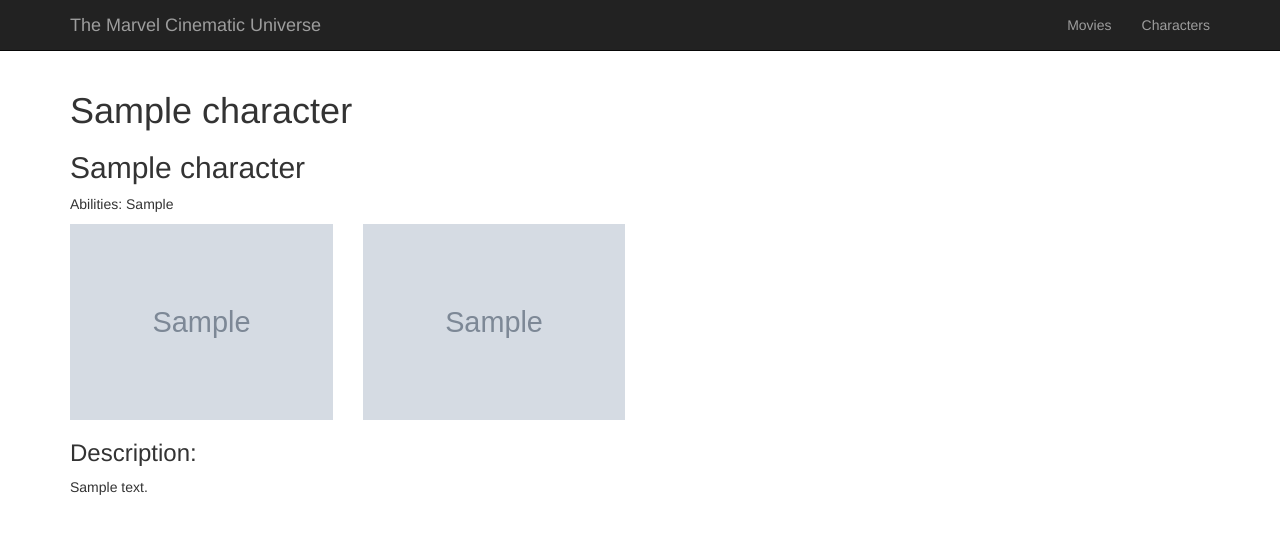
After one commit to mlpeters12/project-mcu, a Flask app: page /characters/1 in a window 1280 px wide. The commit adds this page. Shown: the top 534 px of the page. Run offline with Flask 2, Linux system fonts and the light colour scheme; tables that the repository leaves empty hold one stand-in row (values such as "Sample post"); grey boxes marked "Sample" are stand-in pictures; some libraries are stand-ins or nearby versions.

Commit message:
character pages and association tables

```diff
--- a/server.py
+++ b/server.py
@@ -52,16 +52,16 @@
     return render_template("characters.html",
                             characters=characters)
 
-# @app.route("/movies/<int:movie_id>", methods=["GET"])
-# def show_movie(movie_id):
-#     """Return page showing the details of a selected movie.
-#     Show info about a movie.
-#     """
+@app.route("/characters/<int:character_id>", methods=["GET"])
+def show_character(character_id):
+    """Return page showing the details of a selected movie.
+    Show info about a movie.
+    """
 
-#     movie_info = Movie.query.filter_by(movie_id=movie_id).one()
+    char_info = Character.query.filter_by(character_id=character_id).one()
 
-#     return render_template("movie_details.html",
-#                             movie_info=movie_info)
+    return render_template("char_details.html",
+                            char_info=char_info)
 
 if __name__ == "__main__":
     app.debug = True
--- a/static/site.css
+++ b/static/site.css
@@ -12,7 +12,6 @@
     height: 15px;
 }
 
-/* all-melons listing */
 
 div.movie-summary img {
     width: 15em;
--- a/templates/base.html
+++ b/templates/base.html
@@ -17,7 +17,8 @@
 
         <div class="navbar-collapse collapse">
             <ul class="nav navbar-nav navbar-right">
-                <li><a href="">Movie List</a></li>
+                <li><a href="/movie_list">Movies</a></li>
+                <li><a href="/characters">Characters</a></li>
             </ul>
         </div>
 
--- /dev/null
+++ b/templates/char_details.html
@@ -0,0 +1,26 @@
+{% extends 'base.html' %}
+
+{% block body %}
+
+    <h1>{{ char_info.character_name }}</h1>
+    <h2>{{ char_info.civilian_name}}</h2>
+    <p>Abilities: {{ char_info.abilities }}</p>
+
+    <div class="row">
+
+        <div class="col-xs-12 col-sm-6 col-md-4 col-lg-3">
+            <img src="{{ char_info.image1 }}" class="img-responsive">
+        </div>
+        <div class="col-xs-12 col-sm-6 col-md-4 col-lg-3">
+            <img src="{{ char_info.image2 }}" class="img-responsive">
+        </div>
+    </div>
+
+    <div class="char-details">
+
+        <h3>Description:</h3>
+
+        <p> {{ char_info.description }}</p>
+    </div>
+
+{% endblock %}
--- a/templates/characters.html
+++ b/templates/characters.html
@@ -13,8 +13,6 @@
                   <a href="/characters/{{ character.character_id }}">
                       <img src="{{ character.image1 }}" class="img-responsive">
                   </a>
-                      <img src="{{ character.image2 }}" class="img-responsive">
-                  </a>
                   <a class="btn btn-primary" href="/characters/{{ character.character_id }}">Details</a>
               </div>
 
```
Also changed, not shown: MovieCharacter.csv (added, +19 -0 lines).
